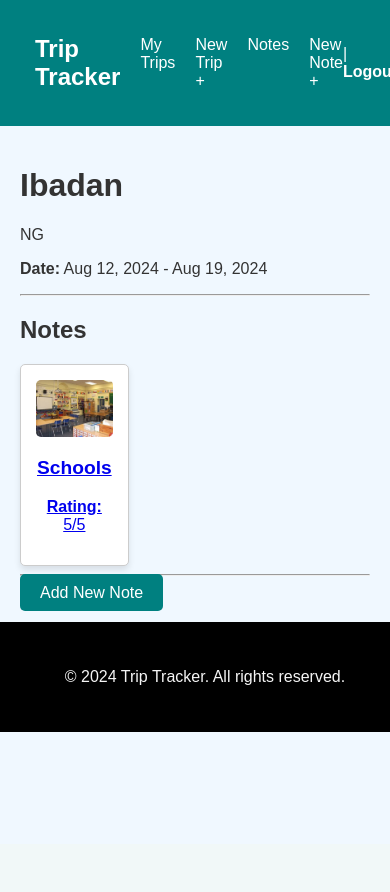
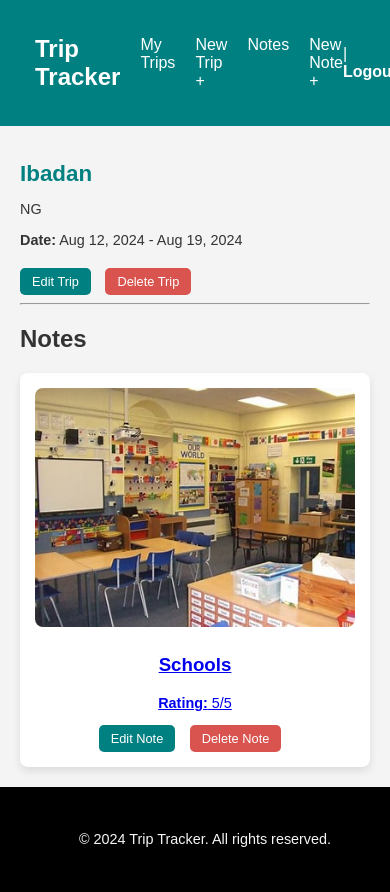
Before and after one commit to Temake/Trip-Track, a Django app: page /dashboard/trips/1/ in a window 390 px wide; the page is wider, and only the part inside the window is pictured. Before the commit the page ends 732 px from the top of that part, so only its background shows below. Run offline with Django 5.2, Linux system fonts and the light colour scheme; data comes from the database, SQL or seed files in the repository; both versions use the stored data as it was after the commit.

Commit message:
edit and delete feature

```diff
--- a/tripp/static/tripp/detail.css
+++ b/tripp/static/tripp/detail.css
@@ -1,3 +1,50 @@
+/* General Styles */
+body {
+    font-family: Arial, sans-serif;
+    margin: 0;
+    padding: 0;
+    background-color: #f4f4f4;
+    color: #333;
+}
+
+h1 {
+    font-size: 2em;
+    color: #008080;
+    margin-bottom: 10px;
+}
+
+p {
+    font-size: 1.2em;
+}
+
+.trip-actions, .note-actions {
+    margin-top: 20px;
+}
+
+.btn {
+    background-color: #008080;
+    color: white;
+    padding: 10px 20px;
+    text-decoration: none;
+    border-radius: 5px;
+    margin-right: 10px;
+    display: inline-block;
+    transition: background-color 0.3s ease;
+}
+
+.btn:hover {
+    background-color: #006666;
+}
+
+.btn-danger {
+    background-color: #d9534f;
+}
+
+.btn-danger:hover {
+    background-color: #c9302c;
+}
+
+/* Note List Styles */
 .note-list {
     display: flex;
     flex-wrap: wrap;
@@ -7,35 +54,87 @@
 
 .note-item {
     background-color: white;
-    border: 1px solid #ccc;
-    border-radius: 5px;
-    padding: 15px;
-    width: calc(33.333% - 40px);
-    box-shadow: 0 4px 6px rgba(0, 0, 0, 0.1);
+    border-radius: 8px;
+    box-shadow: 0 4px 8px rgba(0, 0, 0, 0.1);
+    padding: 20px;
+    width: calc(33.333% - 20px); /* Three items per row */
     text-align: center;
+    transition: transform 0.2s ease;
+}
+
+.note-item:hover {
+    transform: scale(1.05);
 }
 
 .note-img {
-    width: 100%;
+    max-width: 100%;
     height: auto;
-    border-radius: 5px;
+    border-radius: 8px;
     margin-bottom: 10px;
 }
 
-.note-item h3 {
+.note-actions {
     margin-top: 10px;
-    font-size: 1.2em;
-}
-.btn {
-    background-color: #008080;
-    color: white;
-    padding: 10px 20px;
-    text-decoration: none;
-    border-radius: 5px;
-    border: none;
-    cursor: pointer;
 }
 
-.btn:hover {
-    background-color: #006666;
+/* Responsive Design */
+@media (max-width: 1024px) {
+    h1 {
+        font-size: 1.8em;
+    }
+
+    p {
+        font-size: 1.1em;
+    }
+
+    .note-item {
+        width: calc(50% - 20px); /* Two items per row */
+    }
+
+    .btn, .btn-danger {
+        padding: 8px 16px;
+        font-size: 0.9em;
+    }
 }
+
+@media (max-width: 768px) {
+    h1 {
+        font-size: 1.6em;
+    }
+
+    p {
+        font-size: 1em;
+    }
+
+    .note-item {
+        width: 100%; /* One item per row */
+    }
+
+    .btn, .btn-danger {
+        padding: 7px 14px;
+        font-size: 0.9em;
+    }
+}
+
+@media (max-width: 480px) {
+    h1 {
+        font-size: 1.4em;
+    }
+
+    p {
+        font-size: 0.9em;
+    }
+
+    .note-item {
+        padding: 15px;
+    }
+
+    .note-img {
+        margin-bottom: 8px;
+    }
+
+    .btn, .btn-danger {
+        padding: 6px 12px;
+        font-size: 0.8em;
+    }
+}
--- a/tripp/templates/tripp/index.html
+++ b/tripp/templates/tripp/index.html
@@ -10,6 +10,7 @@
         <a href="{% url 'logout' %}" class="btn logout-btn">Logout</a>
     {% else %}
         <a href="{% url 'login' %}" class="btn login-btn">Login</a>
+        <a href="{% url 'signup' %}" class="btn login-btn">Sign Up</a>
     {% endif %}
 </div>
 
--- a/tripp/templates/tripp/note_detail.html
+++ b/tripp/templates/tripp/note_detail.html
@@ -4,6 +4,11 @@
 
 {% block content %}
 <link rel="stylesheet" href="{% static 'tripp/notedet.css' %}">
+<a href="{% url 'note-update' note.id %}" class="edit-button">Edit</a>
+<form action="{%url 'note-delete' note.id%}" method="post">
+   {% csrf_token %}
+   <input type='submit' value='Delete' class='edit-butto'/>
+</form>
 <h1>Note detail</h1>
  <div class='note-detail' >
     <p>{{note.name}}</p>
--- a/tripp/templates/tripp/note_list.html
+++ b/tripp/templates/tripp/note_list.html
@@ -8,6 +8,7 @@
 
 <div class="notes-list">
     {% for note in object_list %}
+
     <div class="note-card">
         <img src="{{ note.img.url }}" alt="{{ note.name }}" class="note-img">
         <div class="note-details">
--- a/tripp/templates/tripp/trip_detail.html
+++ b/tripp/templates/tripp/trip_detail.html
@@ -1,35 +1,41 @@
 {% extends 'tripp/_base.html' %}
-
 {% load static %}
 
-
-</head>
 {% block title %}Trip Details{% endblock %}
 
 {% block content %}
 <link rel="stylesheet" href="{% static 'tripp/detail.css' %}">
+
 <h1>{{ trip.city }}</h1>
 <p>{{ trip.country }}</p>
 <p><strong>Date:</strong> {{ trip.start_date|date:"M d, Y" }} - {{ trip.end_date|date:"M d, Y" }}</p>
+
+<!-- Edit and Delete Trip -->
+<div class="trip-actions">
+    <a href="{% url 'trip-update' trip.id %}" class="btn">Edit Trip</a>
+    <a href="{% url 'trip-delete' trip.id %}" class="btn btn-danger" onclick="return confirm('Are you sure you want to delete this trip?');">Delete Trip</a>
+</div>
 
 <hr>
 
 <h2>Notes</h2>
 <div class="note-list">
     {% for note in notes %}
-    <a href ="{%url 'note-detail' note.id%}">
     <div class="note-item">
-        <img src="{{ note.img.url }}" alt="{{ note.name }}" class="note-img">
-        <h3>{{ note.name }}</h3>
-        <p><strong>Rating:</strong> {{ note.rating }}/5</p>
+        <a href="{% url 'note-detail' note.id %}">
+            <img src="{{ note.img.url }}" alt="{{ note.name }}" class="note-img">
+            <h3>{{ note.name }}</h3>
+            <p><strong>Rating:</strong> {{ note.rating }}/5</p>
+        </a>
+
+        <!-- Edit and Delete Note -->
+        <div class="note-actions">
+            <a href="{% url 'note-update' note.id %}" class="btn">Edit Note</a>
+            <a href="{% url 'note-delete' note.id %}" class="btn btn-danger" onclick="return confirm('Are you sure you want to delete this note?');">Delete Note</a>
+        </div>
     </div>
     {% empty %}
     <p>No notes available for this trip.</p>
     {% endfor %}
-</a>
 </div>
-
-<hr>
-
-<a href="{% url 'note-create'  %}" class="btn">Add New Note</a>
 {% endblock %}
--- a/tripp/urls.py
+++ b/tripp/urls.py
@@ -1,6 +1,6 @@
 from django.shortcuts import render
 from django.urls import path
-from .views import Homeview,tripslist,TripCreate,Tripdetailview,NoteDetail,Notelistview,NoteCreateView
+from .views import Homeview,tripslist,TripCreate,Tripdetailview,NoteDetail,Notelistview,NoteCreateView,NoteDeleteView,NoteUpdateView,TripUpdateView,TripDeleteView
 
 urlpatterns =[
     path('', Homeview.as_view(), name='home'),
@@ -9,5 +9,9 @@ urlpatterns =[
     path('dashboard/notes/create',NoteCreateView.as_view(), name= 'note-create'),
     path('dashboard/trips/create',TripCreate.as_view(), name= 'trip-create'),
     path('dashboard/trips/<int:id>/',Tripdetailview.as_view(), name= 'trip-detail'),
-    path('dashboard/notes/<int:id>/',NoteDetail.as_view(), name= 'note-detail')
+    path('dashboard/notes/<int:id>/',NoteDetail.as_view(), name= 'note-detail'),
+    path('dashboard/notes/<int:id>/update/',NoteUpdateView.as_view(), name= 'note-update'),
+    path('dashboard/notes/<int:id>/delete/',NoteDeleteView.as_view(), name= 'note-delete'),
+    path('dashboard/trips/<int:id>/update/',TripUpdateView.as_view(), name= 'trip-update'),
+    path('dashboard/trips/<int:id>/delete/',TripDeleteView.as_view(), name= 'trip-delete'),
 ]
--- a/tripp/views.py
+++ b/tripp/views.py
@@ -2,7 +2,7 @@ from django.db.models.base import Model as Model
 from django.db.models.query import QuerySet
 from django.shortcuts import render
 from django.urls import reverse_lazy
-from django.views.generic import TemplateView,CreateView,DetailView,ListView
+from django.views.generic import TemplateView,CreateView,DetailView,ListView,UpdateView,DeleteView
 from .models import Trip,Note
 
 # Create your views here.
@@ -57,3 +57,37 @@ class NoteCreateView(CreateView):
         trips = Trip.objects.filter(owner=self.request.user)
         form.fields['trip'].queryset = trips
         return form
+class NoteUpdateView(UpdateView):
+    model =Note
+    fields= '__all__'
+    success_url=reverse_lazy('note-list')
+
+    def get_object(self):
+        return Note.objects.get(id=self.kwargs['id'])
+
+
+    def get_form(self):
+        form = super(NoteUpdateView,self).get_form()
+        trips = Trip.objects.filter(owner=self.request.user)
+        form.fields['trip'].queryset = trips
+        return form
+
+class NoteDeleteView(DeleteView):
+    model =Note
+    success_url=reverse_lazy('note-list')
+    def get_object(self):
+        return Note.objects.get(id=self.kwargs['id'])
+class TripUpdateView(UpdateView):
+    model = Trip
+    fields = ['city', 'country', 'start_date', 'end_date']
+    success_url = reverse_lazy('trip-list')
+
+    def get_object(self):
+        return Trip.objects.get(id=self.kwargs['id'])
+
+class TripDeleteView(DeleteView):
+    model = Trip
+    success_url = reverse_lazy('trip-list')
+
+    def get_object(self):
+        return Trip.objects.get(id=self.kwargs['id'])
```
Also changed, not shown: tripp/static/tripp/notedet.css (+27 -0 lines), db.sqlite3.
